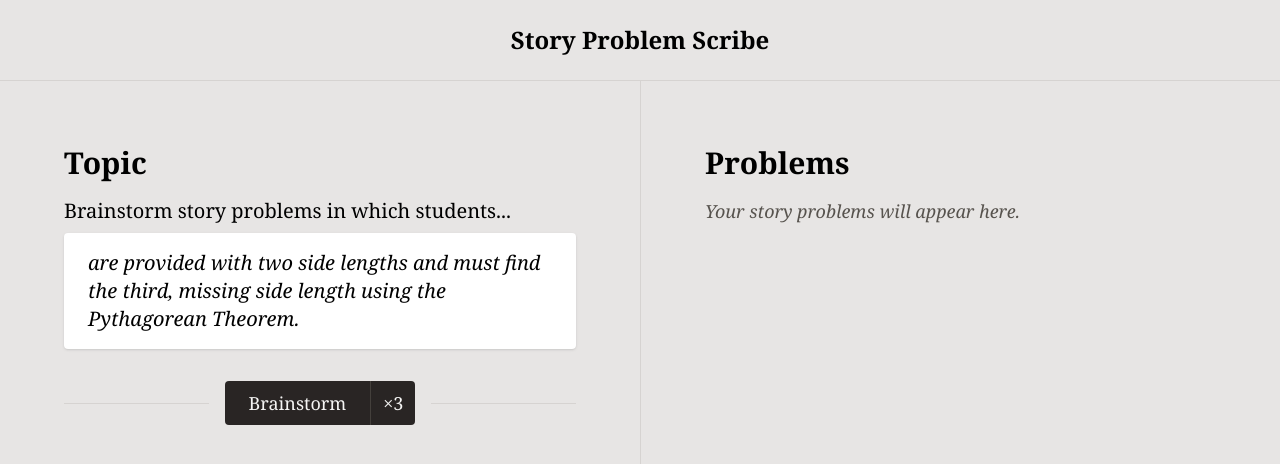
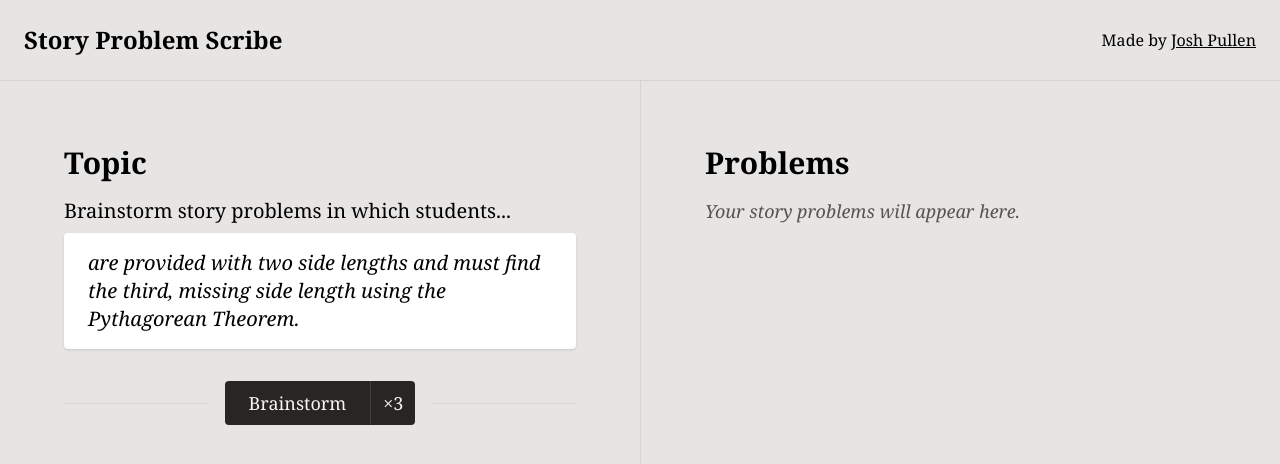
Before and after one commit to PullJosh/story-problem-scribe, a Next.js app: page / in a window 1280 px wide. Shown: the top 464 px of the page. Built offline with nearby package versions, Linux system fonts and the light colour scheme.

Commit message:
Add my name to the website

```diff
--- a/app/page.tsx
+++ b/app/page.tsx
@@ -1,5 +1,6 @@
 "use client";
 
+import Link from "next/link";
 import { useCallback, useState } from "react";
 import TextareaAutosize from "react-textarea-autosize";
 
@@ -104,8 +105,16 @@ export default function Page() {
 
   return (
     <div className="font-serif w-screen h-screen overflow-hidden grid grid-rows-[auto,1fr]">
-      <nav className="p-6 text-center border-b border-stone-300">
-        <h1 className="text-2xl font-bold">Story Problem Scribe</h1>
+      <nav className="p-6 flex justify-between items-center border-b border-stone-300">
+        <Link href="/">
+          <h1 className="text-2xl font-bold">Story Problem Scribe</h1>
+        </Link>
+        <div>
+          Made by{" "}
+          <Link href="https://www.joshuapullen.com/" className="underline">
+            Josh Pullen
+          </Link>
+        </div>
       </nav>
       <div className="grid grid-cols-2 grid-rows-1 overflow-hidden divide-x divide-stone-300">
         <div className="p-16 overflow-y-auto">
```
